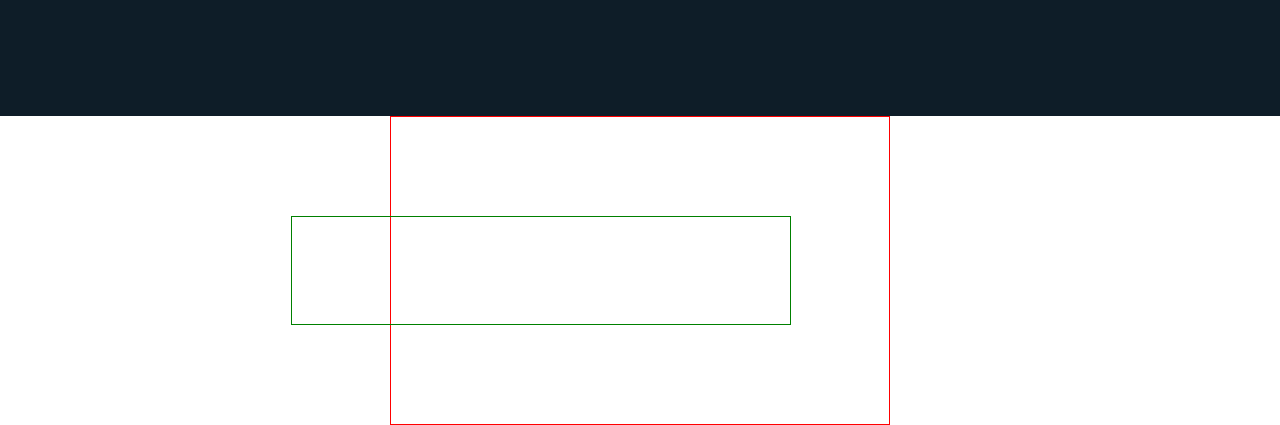
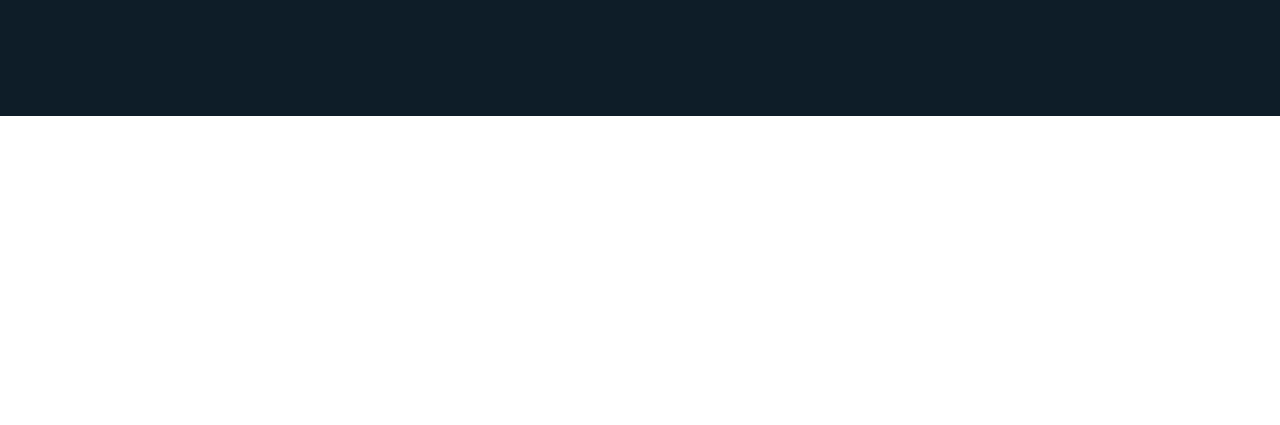
Before and after one commit to Dmitriy1812/3-odigio, a plain HTML site: page index.html in a window 1280 px wide. Shown: the part 5562-5987 px from the top of the page. After the commit the page ends 5678 px from the top, so only its background shows below. Drawn offline with Linux system fonts and the light colour scheme.

Commit message:
Update index.html

```diff
--- a/index.html
+++ b/index.html
@@ -534,9 +534,6 @@
         </div>
       </div>
     </footer>
-    <div class="wrapperr">
-      <div class="contentt"></div>
-    </div>
     <script src="./js/main.js"></script>
   </body>
 </html>
```
